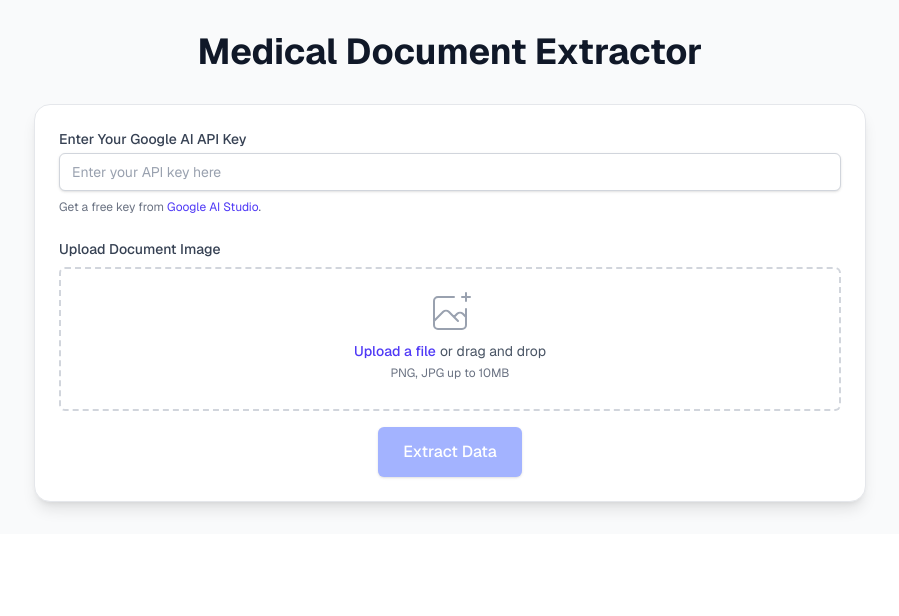
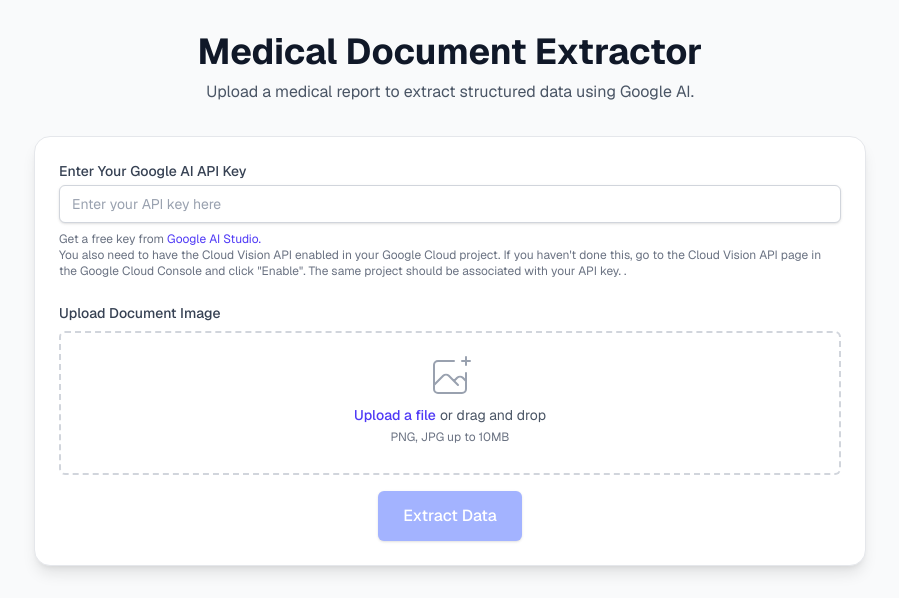
Before and after one commit to Soundreaver/MedDocExtractor, a Next.js app: page / in a window 1280 px wide. Shown: the top 616 px of the page, without its empty margins (190-1089 px from the left). Built offline with nearby package versions, Linux system fonts and the light colour scheme.

Commit message:
Updated page content

```diff
--- a/app/page.js
+++ b/app/page.js
@@ -196,9 +196,9 @@ export default function MedicalDocumentExtractorPage() {
           <h1 className="text-3xl sm:text-4xl font-bold text-gray-900">
             Medical Document Extractor
           </h1>
-          {/* <p className="mt-2 text-md text-gray-600">
+          <p className="mt-2 text-md text-gray-600">
             Upload a medical report to extract structured data using Google AI.
-          </p> */}
+          </p>
         </header>
 
         <div className="bg-white p-6 rounded-2xl shadow-lg border border-gray-200">
@@ -226,9 +226,13 @@ export default function MedicalDocumentExtractorPage() {
                 rel="noopener noreferrer"
                 className="text-indigo-600 hover:underline"
               >
-                Google AI Studio
+                Google AI Studio.
               </a>
-              .
+              <br />
+              You also need to have the Cloud Vision API enabled in your Google
+              Cloud project. If you haven't done this, go to the Cloud Vision
+              API page in the Google Cloud Console and click "Enable". The same
+              project should be associated with your API key. .
             </p>
           </div>
 
```
